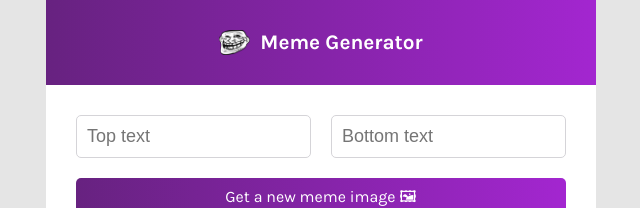
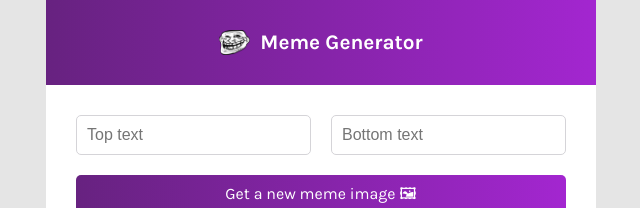
Before and after one commit to michaelbrydges/meme.generator, a React (Create React App) app: page / in a window 1280 px wide. Shown: the top 208 px of the page, without its empty margins (319-959 px from the left). Built offline with nearby package versions, Linux system fonts and the light colour scheme; no server answers.

Commit message:
update text

```diff
--- a/public/index.html
+++ b/public/index.html
@@ -2,7 +2,7 @@
 <html lang="en">
   <head>
     <meta charset="utf-8" />
-    <link rel="icon" href="./favicon.ico" />
+    <link rel="icon" href="favicon.ico" />
     <meta name="viewport" content="width=device-width, initial-scale=1" />
     <meta name="theme-color" content="#000000" />
     <meta name="description" content="Web site created using create-react-app"/>
--- a/src/App.css
+++ b/src/App.css
@@ -132,7 +132,6 @@ html, body {
 
   .main_card {
     width: 550px;
-    height: auto;
   }
 
   .header--container {
@@ -173,7 +172,7 @@ html, body {
 
   input {
     border-radius: 5px;
-    font-size: 18px;
+    font-size: 16px;
     padding: 10px;
     width: 213px;
     margin-bottom: 20px;
```
